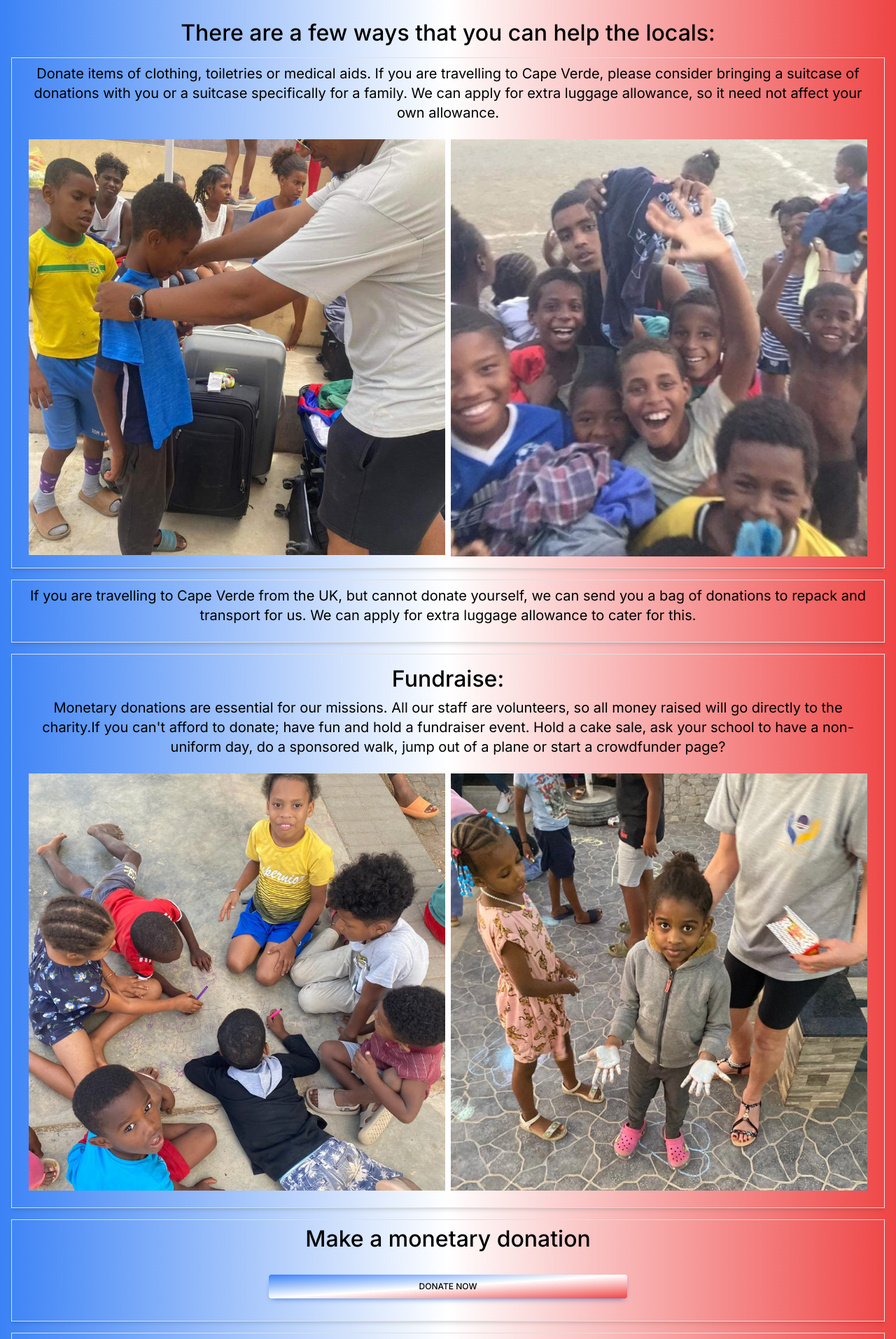
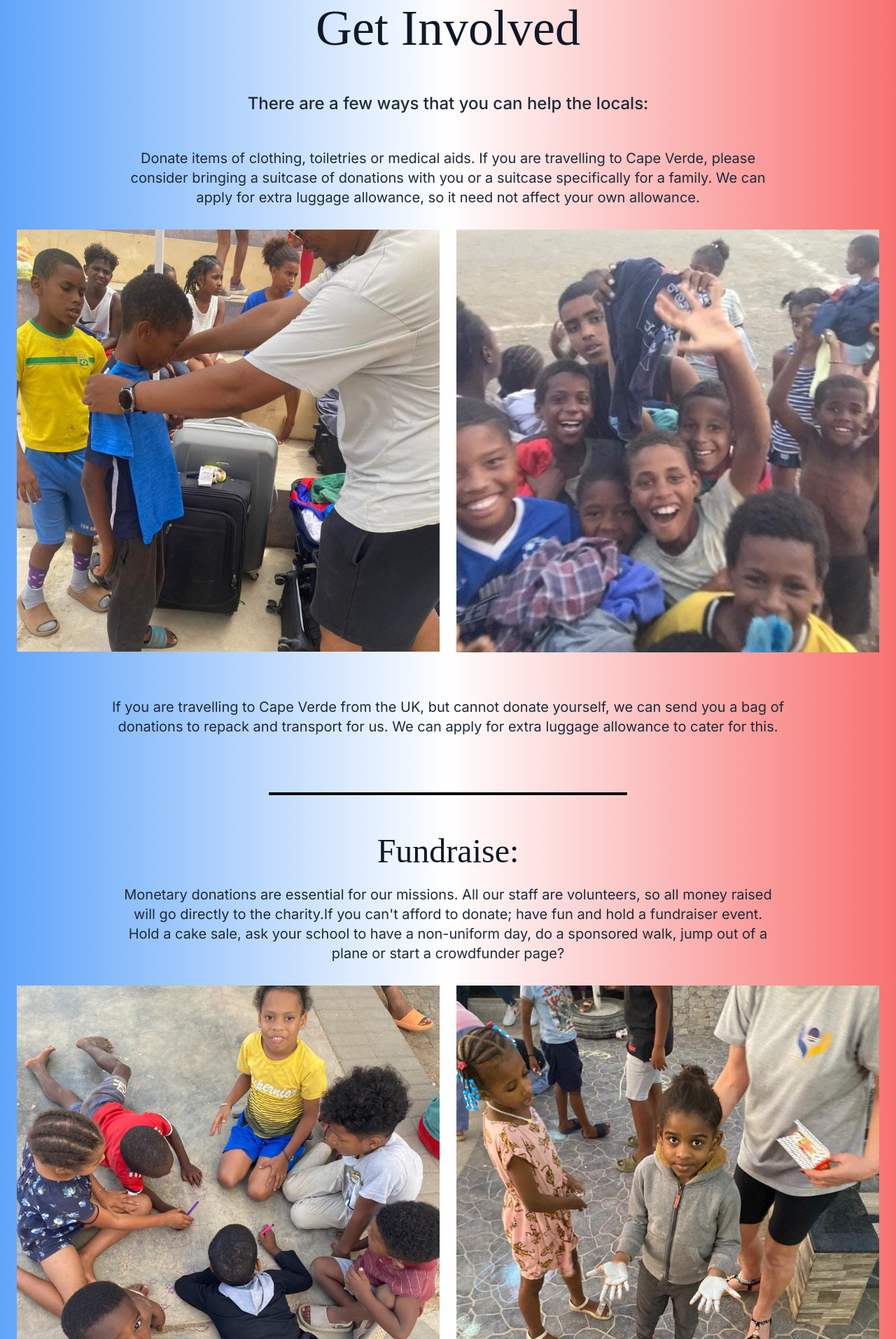
Before and after one commit to jacam666/capeverde, a Next.js app: page /getInvolved in a window 1280 px wide. Shown: the part 127-2040 px from the top of the page at 70% size. Built offline with nearby package versions, Linux system fonts and the light colour scheme.

Commit message:
restyled getinvolved page

```diff
--- a/src/app/getInvolved/page.tsx
+++ b/src/app/getInvolved/page.tsx
@@ -1,26 +1,28 @@
 import 'mdb-react-ui-kit/dist/css/mdb.min.css';
 import ResponsiveNavbar from "../components/ResponsiveNavbar"
-import DonateButton from '../components/DonateButton';
 import SmallerFooter from '../components/SmallerFooter';
-
+import HomePageButton from '../components/HomePageButton';
 
 export const metadata = {
     title: "Get Involved"
 }
 
 export default function GetInvolved() {
+
     return (
-        <div className='bg-gradient-to-br from-blue-500 via-white to-red-500' style={{ minHeight: '100vh' }}>
+        <div className=''>
             <ResponsiveNavbar />
-            <div className=' text-black px-3 text-center  bg-gradient-to-r from-blue-500 via-white to-red-500'>
-                <h1 className='text-center text-5xl py-3 text-black'>Get Involved</h1>
-                <h2>There are a few ways that you can help the locals: </h2>
-                <div className='border border-gray-400 shadow-md py-2  my-3'>
+            <div className=' text-center'>
+                <h1 className='homepage-header text-6xl sm:text-7xl text-gray-900 mt-16 mb-6'>Get Involved</h1>
+                <h2 className='text-2xl text-gray-800'>There are a few ways that you can help the locals: </h2>
+                <div className='  py-2  my-3'>
                     <div className=' px-4 text-black text-xl text-center '>
+                        <div className='text-xl text-gray-800 text-center px-7 lg:w-4/5 mx-auto mt-6 mb-4'>
                             Donate items of clothing, toiletries or medical aids. If you are travelling to Cape Verde, please
                             consider bringing a suitcase of donations with you or a suitcase specifically for a family. We can
                             apply for extra luggage allowance, so it need not affect your own allowance.
-                        <div className="grid grid-cols-2 gap-2 mt-3">
+                        </div>
+                        <div className="grid sm:sm:grid-cols-2 gap-4 mt-3">
                             <div className="flex justify-center">
                                 <div className="image-container py-2">
                                     <img src="/images/WhatsApp Image donations2.jpg" alt="Image 1" />
@@ -34,20 +36,25 @@ export default function GetInvolved() {
                         </div>
                     </div>
                 </div>
-                <div className='border border-gray-400 shadow-md py-2 my-3'>
-                    <p className=' text-black text-xl text-center px-4'>If you are travelling to Cape Verde from the UK, but cannot donate yourself, we can send you a
+                <div className='  py-2 my-3'>
+                    <p className=' text-xl px-7 text-gray-800 text-center lg:w-4/5 mx-auto mt-6 mb-4'>If you are travelling to Cape Verde from the UK, but cannot donate yourself, we can send you a
                         bag of donations to repack and transport for us. We can apply for extra luggage allowance to
                         cater for this.
                     </p>
                 </div>
 
-                <div className='border border-gray-400 shadow-md py-3 my-3'>
-                    <h2>Fundraise:</h2>
-                    <div className="text-black text-xl text-center  px-4">Monetary donations are essential for our missions. All our staff are volunteers, so all money
+                <div className=" h-1 sm:h-1 w-1/2 lg:w-2/5 md:w-2/5 mt-5 bg-black mx-auto"></div>
+
+                <div className='  py-3 my-3'>
+                    <h2 className='m-4 homepage-header text-5xl text-gray-900'>Fundraise:</h2>
+                    <div className="text-black text-xl text-center  px-4">
+                        <div className='text-xl px-7 text-gray-800 text-center lg:w-4/5 mx-auto mt-6 mb-4'>
+                            Monetary donations are essential for our missions. All our staff are volunteers, so all money
                             raised will go directly to the charity.If you can&apos;t afford to donate; have fun and hold a fundraiser event. Hold a cake sale, ask your school to have a non-uniform
                             day, do a sponsored walk, jump out of a plane or start a crowdfunder page?
+                        </div>
 
-                        <div className='grid grid-cols-2 gap-2 mt-3'>
+                        <div className='grid sm:grid-cols-2 gap-4 mt-3'>
                             <div className="flex justify-center">
                                 <div className="image-container py-2">
                                     <img src="/images/fundraise1.jpg" alt="Image 1" />
@@ -61,13 +68,17 @@ export default function GetInvolved() {
                         </div>
                     </div>
                 </div>
-                <div className='border border-gray-400 shadow-md py-2 my-3'>
-                    <h2>Make a monetary donation</h2>
-                    <DonateButton />
+                <div className='py-2 my-8'>
+                    <h2 className='m-4 homepage-header text-5xl text-gray-900'>Make a monetary donation</h2>
+                    <HomePageButton />
                 </div>
-                <div className='border border-gray-400 shadow-md py-4 my-3'>
-                    <h2 className='px-4'>Eat out or visit a bar or shop</h2>
+
+                <div className=" h-1 sm:h-1 w-1/2 lg:w-2/5 md:w-2/5 mt-5 bg-black mx-auto"></div>
+
+                <div className='  py-4 my-3'>
+                    <h2 className='m-4 homepage-header text-5xl text-gray-900'>Eat out or visit a bar or shop</h2>
                     <div className='text-black  text-xl py-3 text-center px-4 '>
+                        <div className='text-xl px-7 text-gray-800 text-center lg:w-4/5 mx-auto mt-6 mb-4'>
                             Many tourists stay in the hotels and do not see the poverty beyond the hotels. Pop into town and support the local businesses there. Cape Verde is generally a
                             very safe country but tourism does lure people from other African countries and many of the
                             street sellers are not Cape Verdean. As in any country, keep your personal items close to you. If
@@ -75,7 +86,8 @@ export default function GetInvolved() {
                             can pretend they are from your hotel), or just tell them that you have been to their shop before.
                             There is always a minority in any country, but the majority listen when you say that you are not
                             interested.
-                        <div className="grid grid-cols-2 gap-2 mt-3">
+                        </div>
+                        <div className="grid sm:grid-cols-2 gap-4 mt-3">
                             <div className="flex justify-center">
                                 <div className="image-container">
                                     <img src="/images/localbusiness1.jpg" alt="Image 1" className="max-w-full " />
@@ -89,15 +101,18 @@ export default function GetInvolved() {
                         </div>
                     </div>
                 </div>
-                <div className='border border-gray-400 shadow-md py-2 my-3'>
-                    <h2>Donate to one family:</h2>
-                    <p className=' text-black text-xl text-center px-4'> We can provide you with details of a family in need and your suitcase can
+
+                <div className=" h-1 sm:h-1 w-1/2 lg:w-2/5 md:w-2/5 mt-5 bg-black mx-auto"></div>
+
+                <div className='  py-2 my-3'>
+                    <h2 className='m-4 homepage-header text-5xl text-gray-900'>Donate to one family:</h2>
+                    <p className=' text-xl px-7 text-gray-800 text-center lg:w-4/5 mx-auto mt-6 mb-4'> We can provide you with details of a family in need and your suitcase can
                         be filled with clothing and toiletries specifically for that family. We work alongside local, public
                         and private partners and families are assessed. We can apply for extra luggage allowance (for
                         UK travellers) so it need not affect your own allowance. The empty suitcases are used by the
                         families for storage.
                     </p>
-                    <div className="grid grid-cols-2 gap-2 pt-3 mx-3">
+                    <div className="grid sm:grid-cols-2 gap-4 pt-3 mx-3">
                         <div className="flex justify-center">
                             <div className="image-container">
                                 <img src="/images/WhatsApp Image family.jpg" alt="Image 1" />
@@ -110,13 +125,13 @@ export default function GetInvolved() {
                         </div>
                     </div>
                 </div>
-                <div className='border border-gray-400 shadow-md py-2 my-3'>
-                    <p className=' text-black text-xl text-center  px-4'>Bring donations or leave items behind at the end of your holiday. It can be difficult to get items
+                <div className='py-2 my-3'>
+                    <p className=' text-xl px-7 text-gray-800 text-center lg:w-4/5 mx-auto mt-6 mb-4'>Bring donations or leave items behind at the end of your holiday. It can be difficult to get items
                         onto the islands and many locals cannot afford the high price tags for basic items like clothing,
                         toiletries and sanitary products. If you have a little space in your suitcase for some items, these
                         would be greatly appreciated.
                     </p>
-                    <div className="grid grid-cols-2 gap-2 pt-3 mx-3 mb-3">
+                    <div className="grid sm:grid-cols-2 gap-4 pt-3 mx-3 mb-3">
                         <div className="flex justify-center">
                             <div className="image-container">
                                 <img src="/images/WhatsApp Image donations3.jpg" alt="Image 1" />
@@ -128,27 +143,32 @@ export default function GetInvolved() {
                             </div>
                         </div>
                     </div>
-                    <p className='text-black text-xl text-center  px-4'> If you would like to bring a whole suitcase, we can apply for extra
+                    <p className='text-xl px-7 text-gray-800 text-center lg:w-4/5 mx-auto mt-6 mb-4'> If you would like to bring a whole suitcase, we can apply for extra
                         luggage allowance (for UK travellers) so it need not affect your own allowance. Or alternatively,
                         leave some of your clothing behind at the end of your holiday. Children’s clothing is always needed, so if your child will have outgrown their clothes or shoes by the next summer, these
                         could be left behind for a family. Please only donate items in good condition as the refuse
                         system is basic on the islands.
                     </p>
                 </div>
-                <div className='border border-gray-400 shadow-md py-4 my-3'>
-                    <h1 className='px-4'>Donations</h1>
-                    <h2>Clothing and Linen</h2>
-                    <p className='text-black  text-xl  text-center px-4'>
+
+                <div className=" h-1 sm:h-1 w-1/2 lg:w-2/5 md:w-2/5 mt-5 bg-black mx-auto"></div>
+
+                <div className='py-4 my-3'>
+                    <h1 className='m-4 homepage-header text-6xl text-gray-900'>Donations</h1>
+                    <h2 className='m-4 homepage-header text-3xl text-gray-900'>Clothing and Linen</h2>
+                    <p className='text-xl px-7 text-gray-800 text-center lg:w-4/5 mx-auto mt-6 mb-4'>
                         All clothing is appreciated but please bear in mind that temperatures very rarely fall below 20
                         degrees. (Winter coats are not needed and take up valuable suitcase weight allowance).
                     </p>
+                    <div className='list-disc pl-5 space-y-2 mb-4'>
                         <li>Clothing.</li>
                         <li>Shoes.</li>
                         <li>Sandals.</li>
                         <li>Trainers (Sneakers).</li>
                         <li>Bed sheets.</li>
                         <li>Towels.</li>
-                    <div className="grid grid-cols-2 gap-2 mt-3">
+                    </div>
+                    <div className="grid sm:grid-cols-2 gap-4 mx-3 mt-3">
                         <div className="flex justify-center">
                             <div className="image-container">
                                 <img src="/images/donateclothing.jpg" alt="Image 1" className="max-w-full " />
@@ -161,15 +181,19 @@ export default function GetInvolved() {
                         </div>
                     </div>
                 </div>
-                <div className='border border-gray-400 shadow-md py-3 my-3'>
-                    <h1 className='px-4'>School supplies</h1>
-                    <p className='text-black  text-xl py-1 text-center px-4'>
+
+                <div className=" h-1 sm:h-1 w-1/2 lg:w-2/5 md:w-2/5 mt-5 bg-black mx-auto"></div>
+
+                <div className='py-3 my-3'>
+                    <h1 className='m-4 homepage-header text-5xl text-gray-900'>School supplies</h1>
+                    <p className='text-xl px-7 text-gray-800 text-center lg:w-4/5 mx-auto mt-6 mb-4'>
                         Fill a suitcase with school supplies and stationery. Schools get little governmental support.
                         Families are asked to provide their own school bag with stationery. You can bring a case with
                         school supplies that will be passed on to schools on various Cape Verdean islands. Or bring a
                         school bag filled with stationery for a child.
                     </p>
-                    <h2 className='text-center'>Donation Ideas</h2>
+                    <h2 className='text-center m-4 homepage-header text-5xl text-gray-900'>Donation Ideas</h2>
+                    <div className='list-disc pl-5 space-y-2 mb-4'>
                         <li>School bags/rucksacks</li>
                         <li>Pens</li>
                         <li>Pencils</li>
@@ -183,7 +207,8 @@ export default function GetInvolved() {
                         <li>Colouring books</li>
                         <li>Crayons</li>
                         <li>Paints and brushes</li>
-                    <div className="grid grid-cols-2 gap-2 mx-3 mt-2">
+                    </div>
+                    <div className="grid sm:grid-cols-2 gap-4 mx-3 mt-2">
                         <div className="flex justify-center">
                             <div className="image-container">
                                 <img src="/images/WhatsApp Image school1.jpg" alt="Image 1" className="max-w-full " />
@@ -191,14 +216,17 @@ export default function GetInvolved() {
                         </div>
                         <div className="flex justify-center">
                             <div className="image-container">
-                                <img src="/images/school.jpg" alt="Image 2" className="max-w-full " />
+                                <img src="/images/school_edited.jpg" alt="Image 2" className="max-w-full " />
                             </div>
                         </div>
                     </div>
                 </div>
-                <div className='border border-gray-400 shadow-md py-4 my-3' style={{ margin: 'auto' }}>
-                    <h1 className='px-4'>Health and medical aids</h1>
-                    <p className='text-black  text-xl py-3 text-center px-4'>
+
+                <div className=" h-1 sm:h-1 w-1/2 lg:w-2/5 md:w-2/5 mt-5 bg-black mx-auto"></div>
+
+                <div className='  py-4 my-3'>
+                    <h1 className='m-4 homepage-header text-5xl text-gray-900'>Health and medical aids</h1>
+                    <p className='text-xl px-7 text-gray-800 text-center lg:w-4/5 mx-auto my-6'>
                         Health care and medicines are inadequate and expensive on the islands. Although we do not
                         give medicines, we can help with promoting a healthy lifestyle and can provide some medical
                         aids.
@@ -206,10 +234,10 @@ export default function GetInvolved() {
                         them sweets, unaware that they do not brush their teeth. On our activity events, we always try
                         and ensure that each child gets a toothbrush and toothpaste at the end of the event.<br />
                     </p>
-                    <div className="grid grid-cols-2 gap-2 mx-3 mt-2">
+                    <div className="grid sm:grid-cols-2 gap-4 mx-3 mt-2">
                         <div className="flex justify-center">
                             <div className="image-container">
-                                <img src="/images/health1.jpg" alt="Image 1" className="max-w-full " />
+                                <img src="/images/health1_edited.jpg" alt="Image 1" className="max-w-full " />
                             </div>
                         </div>
                         <div className="flex justify-center">
@@ -218,19 +246,21 @@ export default function GetInvolved() {
                             </div>
                         </div>
                     </div>
-                    <p className='text-black  text-xl py-2 text-center px-4'>At My Cape Verde, we try to encourage donors to be as eco-friendly as possible Reusable
+                    <p className='text-xl px-7 text-gray-800 text-center lg:w-4/5 mx-auto mt-6 mb-4'>
+                        At My Cape Verde, we try to encourage donors to be as eco-friendly as possible Reusable
                         incontinence pads, reusable sanitary pads, period pants, or period cups and reusable nappies
                         are not only better for the environment, but also save the families money longer term.<br />
                     </p>
                     <div>
-                        <p className='text-black  text-xl py-2 text-center px-4'>Medical aids are expensive in Cape Verde. Wheelchairs and walking frames are in short supply if
+                        <p className='text-xl px-7 text-gray-800 text-center lg:w-4/5 mx-auto mt-6 mb-4'>Medical aids are expensive in Cape Verde. Wheelchairs and walking frames are in short supply if
                             you are able to donate one that is no longer needed. Unwanted spectacles/reading glasses will
                             be donated to health centres.
                             The shanty towns can be very dusty and dirty. Travel cots are beneficial for keeping babies and
                             toddlers in a cleaner environment
                         </p>
                     </div>
-                    <h2>Donation Ideas</h2>
+                    <h2 className='m-4 homepage-header text-5xl text-gray-900'>Donation Ideas</h2>
+                    <div className='list-disc pl-5 space-y-2'>
                         <li>Toothbrushes and toothpastes</li>
                         <li>Soaps</li>
                         <li>Barrier creams</li>
@@ -243,16 +273,20 @@ export default function GetInvolved() {
                         <li>Zimmer frames</li>
                         <li>Hearing aids</li>
                     </div>
-                <div className='border border-gray-400 shadow-md p-4 mt-3' style={{ margin: 'auto' }}>
-                    <h1 className='px-4'>Sports clubs and community centers</h1>
-                    <p className='text-black  text-xl py-3 text-center px-4'>
+                </div>
+
+                <div className=" h-1 sm:h-1 w-1/2 lg:w-2/5 md:w-2/5 mt-5 bg-black mx-auto"></div>
+
+                <div className='p-4 mt-3'>
+                    <h1 className='m-4 homepage-header text-5xl xl:w-1/2 mx-auto text-gray-900'>Sports clubs and community centers</h1>
+                    <p className='text-xl px-7 text-gray-800 text-center lg:w-4/5 mx-auto mt-6 mb-4'>
                         Support a sports club/team or community centre. Many children play sports, but families
                         cannot usually afford the correct footwear. The majority of houses are small and children are
                         sent outside to play. Footballs, basketballs, skipping ropes etc can help keep children
                         physically and mentally fit. Drugs and alcohol abuse can be avoided with mental stimulation.
                         Community centres and music groups can help those less sporty.
                     </p>
-                    <div className="grid grid-cols-2 gap-2 mx-3 mb-2">
+                    <div className="grid sm:grid-cols-2 gap-4 mx-3 mb-2">
                         <div className="flex justify-center">
                             <div className="image-container">
                                 <img src="/images/WhatsApp Image sports.jpg" alt="Image 1" className="max-w-full " />
@@ -264,7 +298,8 @@ export default function GetInvolved() {
                             </div>
                         </div>
                     </div>
-                    <h2>Donation Ideas</h2>
+                    <h2 className='m-4 homepage-header text-5xl text-gray-900'>Donation Ideas</h2>
+                    <div className='list-disc pl-5 space-y-2'>
                         <li>Football kits</li>
                         <li>Football boots</li>
                         <li>Basketball/netball vests and shorts</li>
@@ -281,8 +316,11 @@ export default function GetInvolved() {
                         <li>Board games</li>
                         <li>Jigsaws</li>
                     </div>
+                    <div className=" h-1 sm:h-1 w-1/2 lg:w-2/5 md:w-2/5 mt-5 bg-black mx-auto"></div>
+
                 </div>
-            <SmallerFooter/>
+            </div>
+            <SmallerFooter />
         </div>
 
     );
```
Also changed, not shown: src/app/whoWeAre/page.tsx (+0 -72 lines), public/images/health1_edited.jpg (added), public/images/school_edited.jpg (added). Lines whose indentation alone changed are shown as unchanged.
